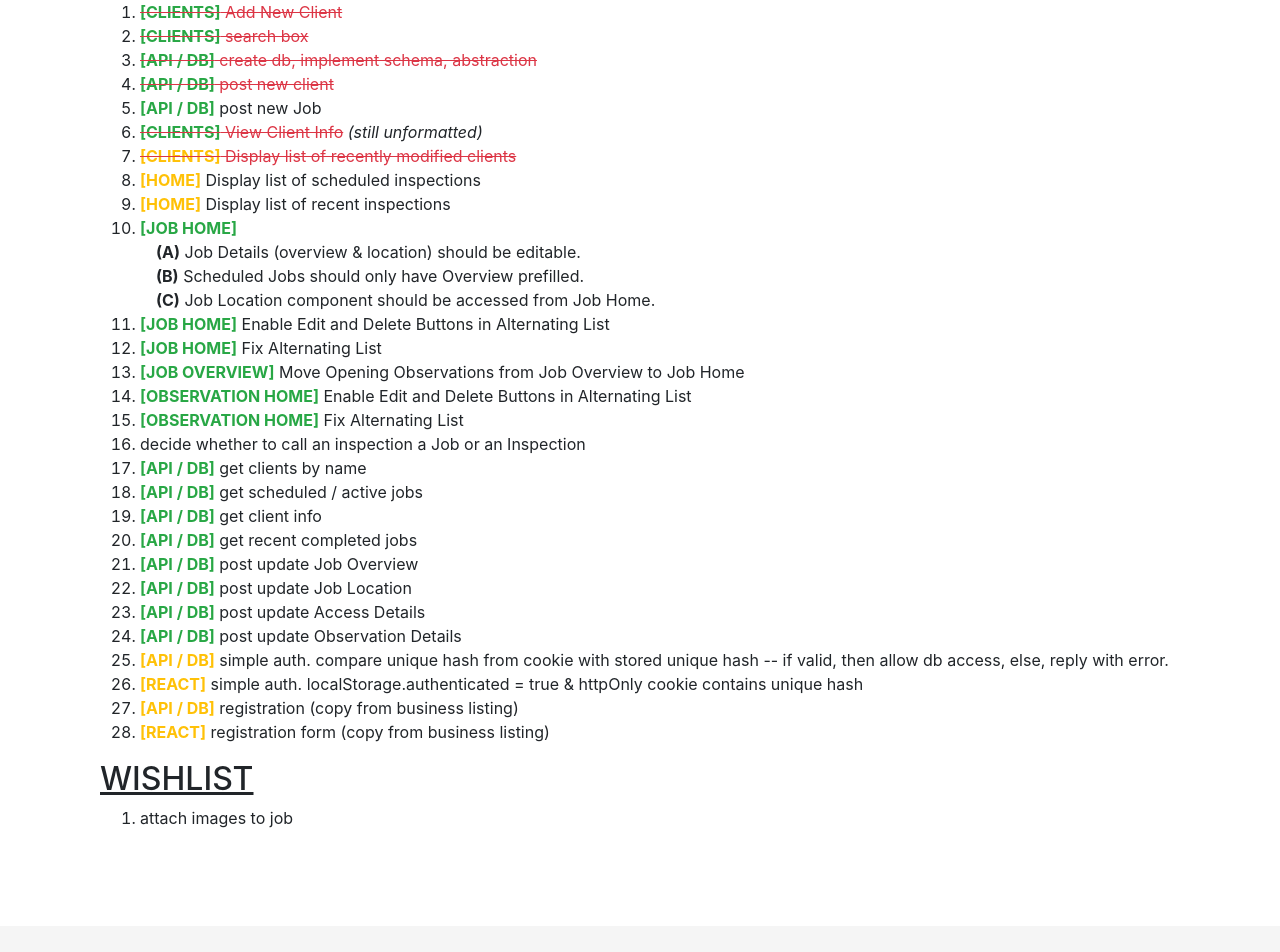
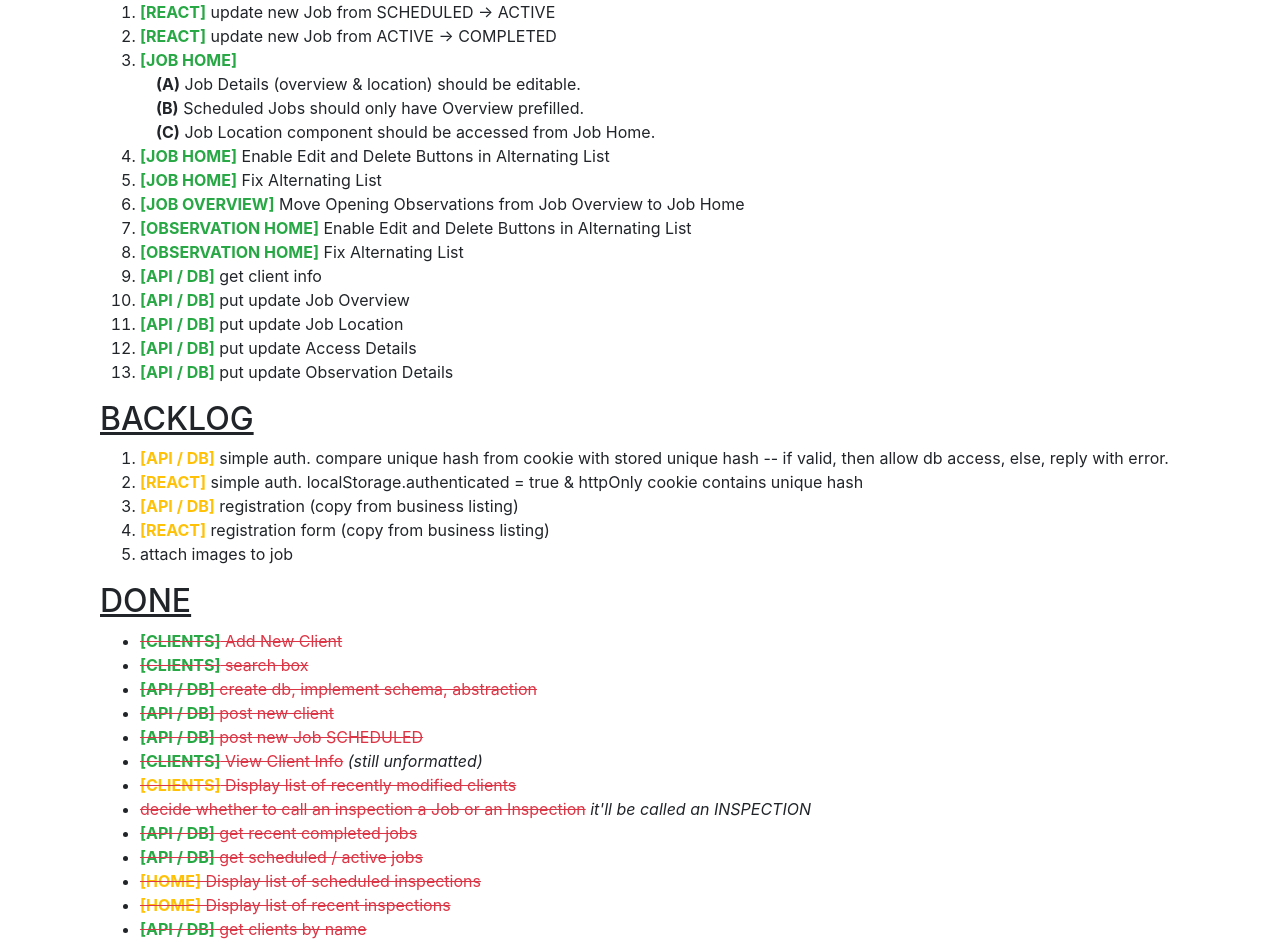
Before and after one commit to Pipe-Cam/pipecam-app, a React (Create React App) app in the folder client/: page /todo in a window 1280 px wide. Shown: the part 200-1152 px from the top of the page. Built offline with nearby package versions, Linux system fonts and the light colour scheme.

Commit message:
updated todo list

```diff
--- a/client/src/todo/Todo.js
+++ b/client/src/todo/Todo.js
@@ -5,52 +5,18 @@ function Todo() {
         <div>
             <h1 style={{textDecoration: 'underline'}}>TODO LIST</h1>
             <ol>
+
                 <li>
                     <s className="text-danger">
-                        <strong className="text-success">[CLIENTS]</strong> Add New Client
                     </s>
-                </li>
-                <li>
-                    <s className="text-danger">
-                        <strong className="text-success">[CLIENTS]</strong> search box
-                    </s>
-                </li>
-                <li>
-                    <s className="text-danger">
-                        <strong className="text-success">[API / DB]</strong> create db, implement schema, abstraction
-                    </s>
-                </li>
-                <li>
-                    <s className="text-danger">
-                        <strong className="text-success">[API / DB]</strong> post new client
-                    </s>
+                        <strong className="text-success">[REACT]</strong> update new Job from SCHEDULED -> ACTIVE
                 </li>
                 <li>
                     <s className="text-danger">
                     </s>
-                    <strong className="text-success">[API / DB]</strong> post new Job
+                        <strong className="text-success">[REACT]</strong> update new Job from ACTIVE -> COMPLETED
                 </li>
-                <li>
-                    <s className="text-danger">
-                    <strong className="text-success">[CLIENTS]</strong> View Client Info
-                    </s>
-                    <em> (still unformatted)</em>
-                </li>
-                <li>
-                    <s className="text-danger">
-                    <strong className="text-warning">[CLIENTS]</strong> Display list of recently modified clients
-                    </s>
-                </li>
-                <li>
-                    <s className="text-danger">
-                    </s>
-                    <strong className="text-warning">[HOME]</strong> Display list of scheduled inspections
-                </li>
-                <li>
-                    <s className="text-danger">
-                    </s>
-                    <strong className="text-warning">[HOME]</strong> Display list of recent inspections
-                </li>
+
                 <li>
                     <s className="text-danger">
                     </s>
@@ -83,51 +49,50 @@ function Todo() {
                     </s>
                     <strong className="text-success">[OBSERVATION HOME]</strong> Fix Alternating List
                 </li>
-                <li>
-                    <s className="text-danger">
-                    </s>
-                    decide whether to call an inspection a Job or an Inspection
-                </li>
-                <li>
-                    <s className="text-danger">
-                    </s>
-                    <strong className="text-success">[API / DB]</strong> get clients by name
-                </li>
-                <li>
-                    <s className="text-danger">
-                    </s>
-                    <strong className="text-success">[API / DB]</strong> get scheduled / active jobs
-                </li>
+
+
+
                 <li>
                     <s className="text-danger">
                     </s>
                     <strong className="text-success">[API / DB]</strong> get client info
                 </li>
+
                 <li>
                     <s className="text-danger">
                     </s>
-                    <strong className="text-success">[API / DB]</strong> get recent completed jobs
+                    <strong className="text-success">[API / DB]</strong> put update Job Overview
                 </li>
                 <li>
                     <s className="text-danger">
                     </s>
-                    <strong className="text-success">[API / DB]</strong> post update Job Overview
+                    <strong className="text-success">[API / DB]</strong> put update Job Location
                 </li>
                 <li>
                     <s className="text-danger">
                     </s>
-                    <strong className="text-success">[API / DB]</strong> post update Job Location
+                    <strong className="text-success">[API / DB]</strong> put update Access Details
                 </li>
                 <li>
                     <s className="text-danger">
                     </s>
-                    <strong className="text-success">[API / DB]</strong> post update Access Details
+                    <strong className="text-success">[API / DB]</strong> put update Observation Details
+                </li>
+
+                {/* <li>
+                    <s className="text-danger">
+                    </s>
+                    <strong className="text-success">[...]</strong> ...
                 </li>
                 <li>
                     <s className="text-danger">
                     </s>
-                    <strong className="text-success">[API / DB]</strong> post update Observation Details
-                </li>
+                    <strong className="text-success">[...]</strong> ...
+                </li> */}
+            </ol>
+
+            <h2 style={{textDecoration: 'underline'}}>BACKLOG</h2>
+            <ol>
                 <li>
                     <s className="text-danger">
                     </s>
@@ -148,24 +113,81 @@ function Todo() {
                     </s>
                     <strong className="text-warning">[REACT]</strong> registration form (copy from business listing)
                 </li>
-                {/* <li>
-                    <s className="text-danger">
-                    </s>
-                    <strong className="text-success">[...]</strong> ...
-                </li>
-                <li>
-                    <s className="text-danger">
-                    </s>
-                    <strong className="text-success">[...]</strong> ...
-                </li> */}
-            </ol>
-
-            <h2 style={{textDecoration: 'underline'}}>WISHLIST</h2>
-            <ol>
                 <li>
                     attach images to job
                 </li>
             </ol>
+
+            <h2 style={{textDecoration: 'underline'}}>DONE</h2>
+            <ul>
+                <li>
+                    <s className="text-danger">
+                        <strong className="text-success">[CLIENTS]</strong> Add New Client
+                    </s>
+                </li>
+                <li>
+                    <s className="text-danger">
+                        <strong className="text-success">[CLIENTS]</strong> search box
+                    </s>
+                </li>
+                <li>
+                    <s className="text-danger">
+                        <strong className="text-success">[API / DB]</strong> create db, implement schema, abstraction
+                    </s>
+                </li>
+                <li>
+                    <s className="text-danger">
+                        <strong className="text-success">[API / DB]</strong> post new client
+                    </s>
+                </li>
+                <li>
+                    <s className="text-danger">
+                        <strong className="text-success">[API / DB]</strong> post new Job SCHEDULED
+                    </s>
+                </li>
+                <li>
+                    <s className="text-danger">
+                    <strong className="text-success">[CLIENTS]</strong> View Client Info
+                    </s>
+                    <em> (still unformatted)</em>
+                </li>
+                <li>
+                    <s className="text-danger">
+                    <strong className="text-warning">[CLIENTS]</strong> Display list of recently modified clients
+                    </s>
+                </li>
+                <li>
+                    <s className="text-danger">
+                        decide whether to call an inspection a Job or an Inspection
+                    </s> <em>it'll be called an INSPECTION</em>
+                </li>
+                <li>
+                    <s className="text-danger">
+                    <strong className="text-success">[API / DB]</strong> get recent completed jobs
+                    </s>
+                </li>
+                <li>
+                    <s className="text-danger">
+                    <strong className="text-success">[API / DB]</strong> get scheduled / active jobs
+                    </s>
+                </li>
+                <li>
+                    <s className="text-danger">
+                    <strong className="text-warning">[HOME]</strong> Display list of scheduled inspections
+                    </s>
+                </li>
+                <li>
+                    <s className="text-danger">
+                    <strong className="text-warning">[HOME]</strong> Display list of recent inspections
+                    </s>
+                </li>
+                <li>
+                    <s className="text-danger">
+                    <strong className="text-success">[API / DB]</strong> get clients by name
+                    </s>
+                </li>
+            </ul>
+
         </div>
     )
 }
```
